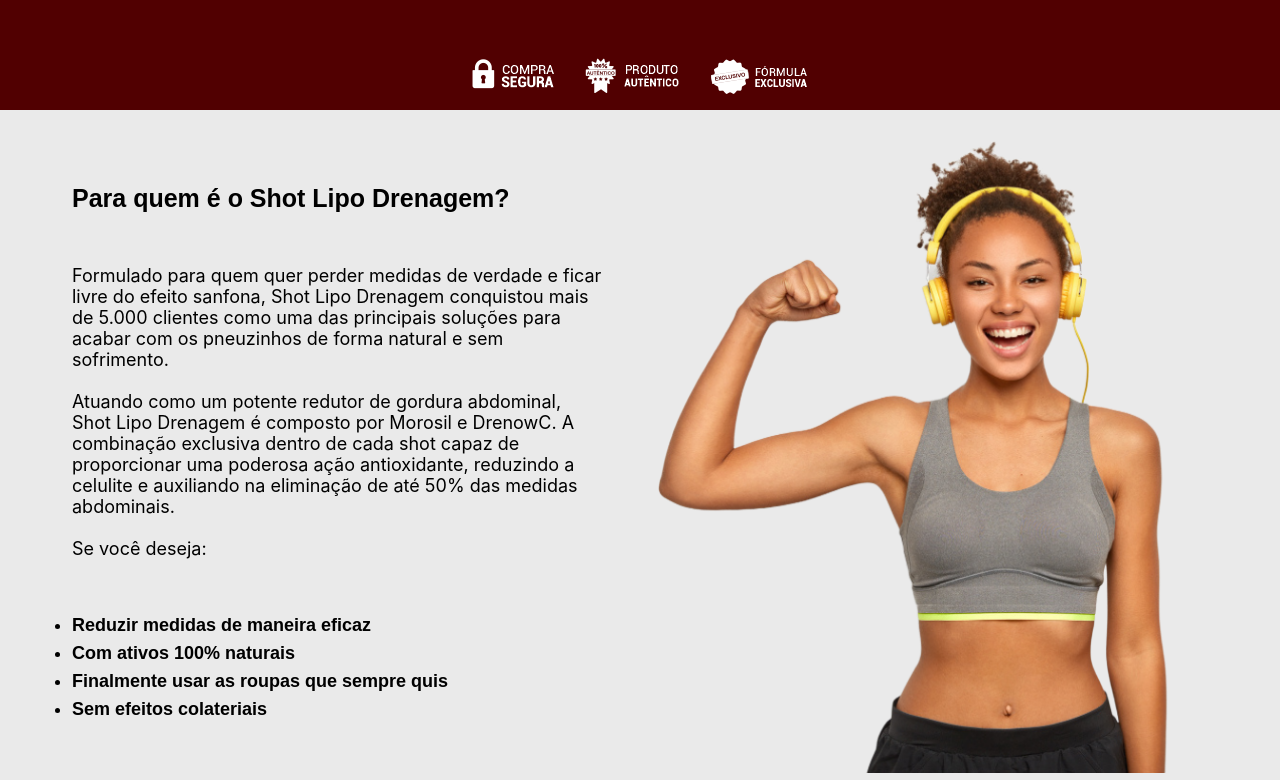
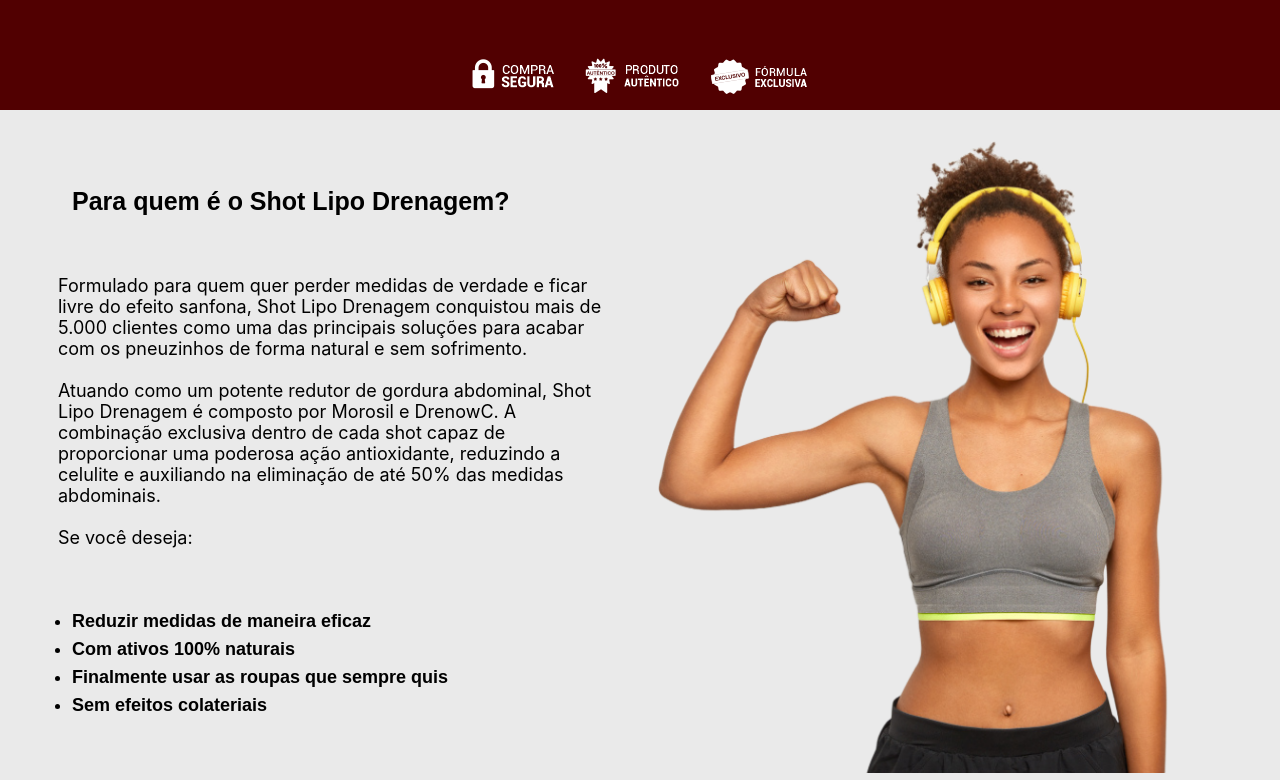
Before and after one commit to matheus-fnprado/shot-lipo-drenagem.github.io, a website: page index.html in a window 1280 px wide. Shown: the part 620-1400 px from the top of the page. Drawn offline with Linux system fonts and the light colour scheme.

Commit message:
mudança conteudo principal

```diff
--- a/index.html
+++ b/index.html
@@ -142,7 +142,8 @@
     font-size: 18px;
     align-items: left;
     justify-content: space-around;
-    padding: 24px;
+    padding-left: 10px;
+    padding-right: 10px;
  }
 
  .lista-desejos{
```
